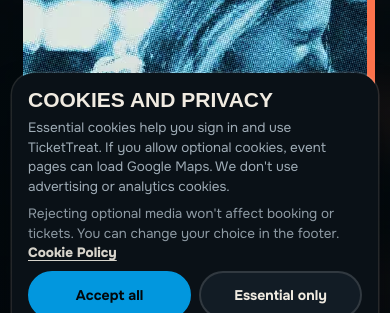
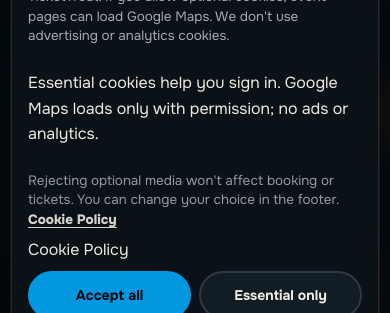
Before and after one commit to Phonker131/TicketTreat, a Next.js app in the folder frontend/: page / in a window 390 px wide. Shown: the part 445-758 px from the top of the page. Built offline with nearby package versions, Linux system fonts and the light colour scheme; no server answers; a web font is replaced by a local one.

Commit message:
fix(ui): add concise mobile cookie disclosure without hiding privacy choices

```diff
--- a/frontend/components/CookieConsentBanner.tsx
+++ b/frontend/components/CookieConsentBanner.tsx
@@ -11,6 +11,7 @@ import {
 const copy = {
   ru: {
     title:"Cookies и конфиденциальность",
+    summary:"Необходимые cookies помогают войти. Карты Google включаются только с разрешения; рекламы и аналитики нет.",
     intro:"Необходимые cookies помогают войти в аккаунт и пользоваться TicketTreat. Если разрешишь дополнительные cookies, на страницах событий смогут загружаться карты Google. Рекламных и аналитических cookies у нас нет.",
     accept:"Принять все", reject:"Только необходимые", settings:"Настроить",
     optionsTitle:"Настройки cookies",
@@ -22,6 +23,7 @@ const copy = {
   },
   en: {
     title:"Cookies and privacy",
+    summary:"Essential cookies help you sign in. Google Maps loads only with permission; no ads or analytics.",
     intro:"Essential cookies help you sign in and use TicketTreat. If you allow optional cookies, event pages can load Google Maps. We don't use advertising or analytics cookies.",
     accept:"Accept all", reject:"Essential only", settings:"Customize",
     optionsTitle:"Cookie preferences",
@@ -33,6 +35,7 @@ const copy = {
   },
   cs: {
     title:"Cookies a ochrana soukromí",
+    summary:"Nezbytné cookies slouží k přihlášení. Mapy Google se načtou jen se souhlasem; bez reklam a analytiky.",
     intro:"Nezbytné cookies slouží k přihlášení a používání TicketTreat. Pokud povolíte volitelné cookies, na stránkách akcí se mohou zobrazit Mapy Google. Reklamní ani analytické cookies nepoužíváme.",
     accept:"Přijmout vše",reject:"Jen nezbytné",settings:"Nastavit",
     optionsTitle:"Nastavení cookies",
@@ -44,6 +47,7 @@ const copy = {
   },
   uk: {
     title:"Cookies і конфіденційність",
+    summary:"Необхідні cookies потрібні для входу. Карти Google — лише з дозволу; реклами й аналітики немає.",
     intro:"Необхідні cookies допомагають входити в акаунт і користуватися TicketTreat. Якщо дозволиш додаткові cookies, на сторінках подій зможуть завантажуватися карти Google. Рекламних та аналітичних cookies у нас немає.",
     accept:"Прийняти всі",reject:"Лише необхідні",settings:"Налаштувати",
     optionsTitle:"Налаштування cookies",
@@ -102,13 +106,14 @@ export function CookieConsentBanner() {
     setEditing(false);
   };
   if (!loaded || (choice && !editing)) return null;
-  return <aside className="tt-consent-banner" aria-label={tr.title} data-testid="tt-cookie-banner">
+  return <aside className="tt-consent-banner" aria-label={tr.title} data-testid="tt-cookie-banner" data-editing={editing ? "true" : "false"}>
     <div className="tt-consent-inner">
       <div className="tt-consent-heading">
         <h2 id="tt-consent-title">{editing ? tr.optionsTitle : tr.title}</h2>
         {choice && editing && <button type="button" className="tt-consent-close" onClick={() => setEditing(false)} aria-label={tr.close}>×</button>}
       </div>
       <p className="tt-consent-description">{tr.intro}</p>
+      {!editing && <p className="tt-consent-mobile-summary">{tr.summary}</p>}
       {editing && <div className="tt-consent-categories">
         <div className="tt-consent-category">
           <div><strong>{tr.necessary}</strong><p>{tr.necessaryInfo}</p></div>
@@ -127,6 +132,7 @@ export function CookieConsentBanner() {
         <p className="tt-consent-no-trackers">{tr.noTracking}</p>
       </div>}
       <p className="tt-consent-hint">{tr.hint} <Link href="/cookie-policy">{tr.policy}</Link></p>
+      {!editing && <Link href="/cookie-policy" className="tt-consent-mobile-policy">{tr.policy}</Link>}
       <div className="tt-consent-actions">
         <button type="button" className="tt-consent-decision is-accept" onClick={() => decide(true)}>{tr.accept}</button>
         <button type="button" className="tt-consent-decision is-essential" onClick={() => decide(false)}>{tr.reject}</button>
```
